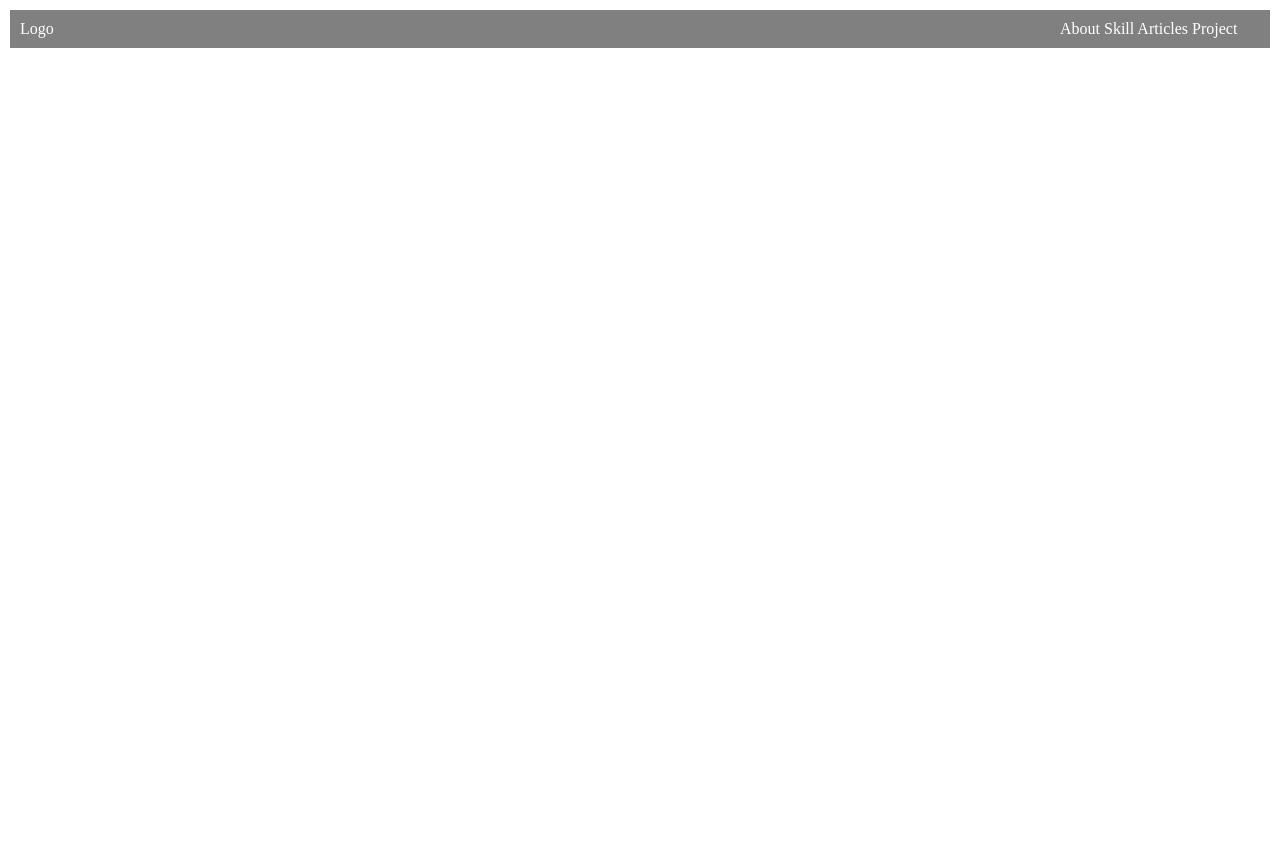
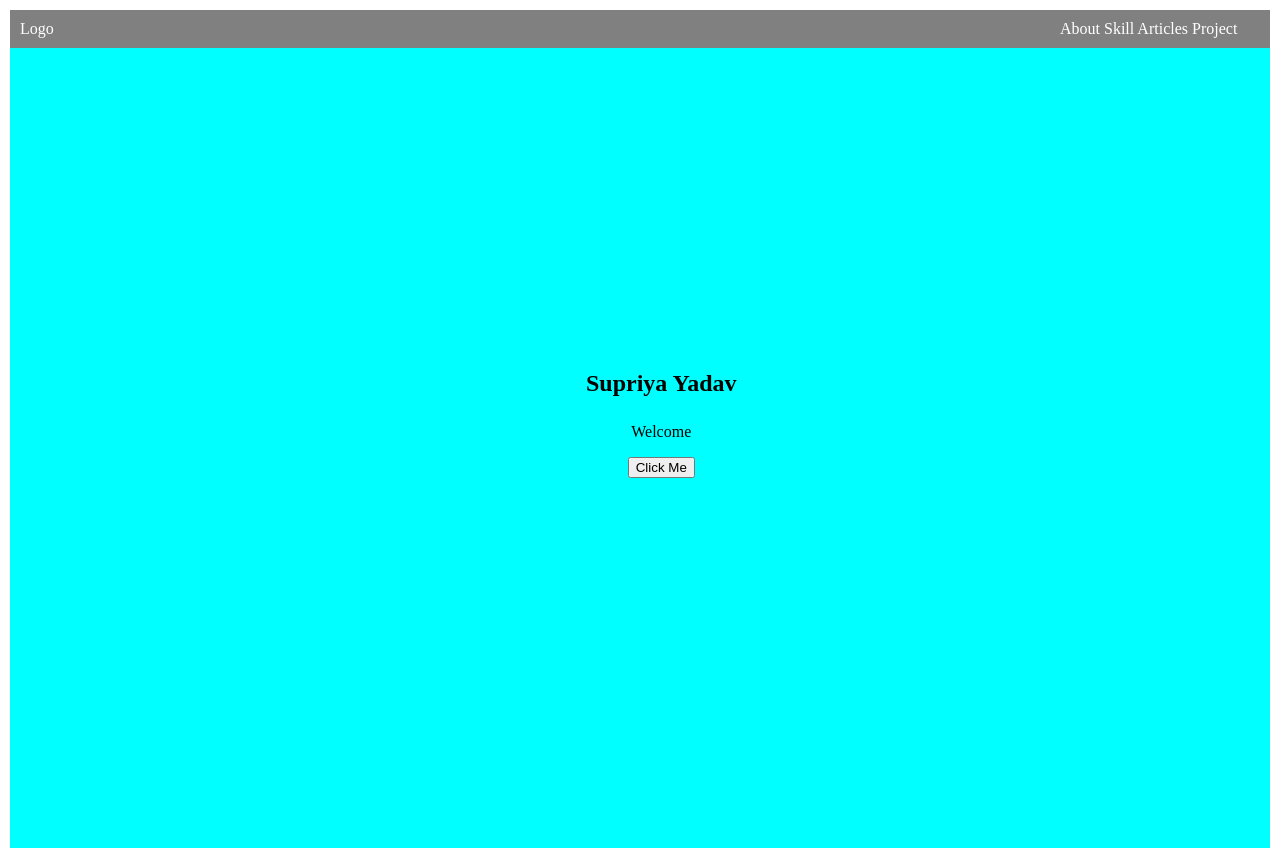
Before and after one commit to 9158269612/Portfolio, a plain HTML site: page index.html in a window 1280 px wide. Before the commit the page ends 800 px from the top, so only its background shows below. Drawn offline with Linux system fonts and the light colour scheme.

Commit message:
Completed

```diff
--- a/Css/style.css
+++ b/Css/style.css
@@ -25,3 +25,17 @@ nav a{
 	 margin:0px 0px 10px 0px;
 	 padding:10px;
    }
+.landing{
+	text-align:center;
+	background-color:cyan;
+	height:100vh;            //jitna dikhayi deta hai utna hi color failega vh-viewport
+}
+h1{
+	margin:0px;
+	padding:10px;
+}
+.container{
+	 top:45%;
+	 left:45%;
+	 position:absolute;
+}
--- a/index.html
+++ b/index.html
@@ -11,7 +11,7 @@
   <meta name="twitter:image" content="">
 
   <!-- Main Stylesheet File -->
-  <link href="css/style.css" rel="stylesheet">
+  <link href="Css/style.css" rel="stylesheet">
 
 </head>
 
@@ -32,6 +32,14 @@
 		</div>
   </nav>
 
+  <section class="landing">
+  <div class="container">
+  <h1>Supriya Yadav</h1>
+  <p>Welcome</p>
+  <button>Click Me</button>
+  </div>
+  </section>
+
   <script src="js/demo.js"></script>
 
 </body>
```
